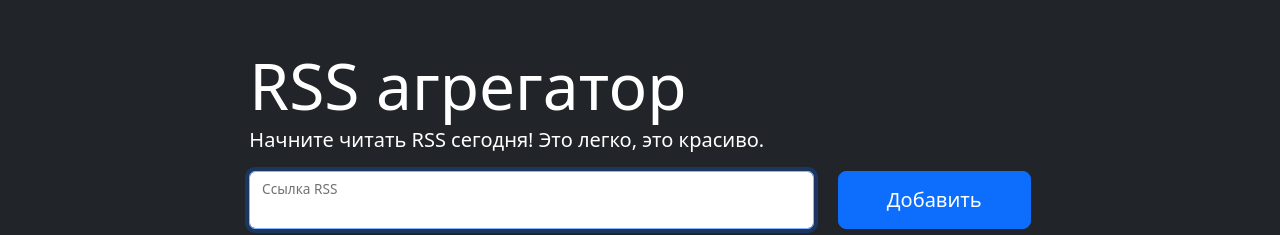
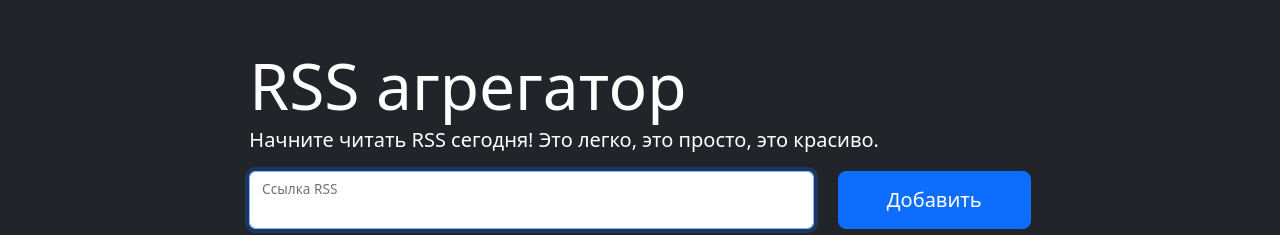
Before and after one commit to JS-Demi/RSS-aggregator, a website built with webpack: page index.html in a window 1280 px wide. Shown: the top 235 px of the page. Built offline with nearby package versions, Linux system fonts and the light colour scheme; what on-change would draw is missing.

Commit message:
fix i18n and add init html on diff lang

```diff
--- a/index.html
+++ b/index.html
@@ -40,7 +40,7 @@
                                 </div>
                             </div>
                         </form>
-                        <p class="mt-2 mb-0 text-muted">Пример: https://lorem-rss.hexlet.app/feed</p>
+                        <p class="mt-2 mb-0 text-muted example">Пример: https://lorem-rss.hexlet.app/feed</p>
                         <p class="feedback m-0 position-absolute small text-danger"></p>
                     </div>
                 </div>
--- a/src/locales/en.js
+++ b/src/locales/en.js
@@ -1,9 +1,10 @@
 export default {
     translation: {
-        languages: {
-            en: 'English',
-            ru: 'Русский',
-        },
+        title: 'RSS aggregator',
+        description: 'Start read RSS today! It\'s easy, it\'s simple, it\'s pretty.',
+        label: 'RSS link',
+        addButton: 'Add',
+        exampleLink: 'Example: https://lorem-rss.hexlet.app/feed',
         error: {
             invalidUrl: 'Link should be a valid URL',
             alreadyExist: 'RSS already exist',
--- a/src/locales/ru.js
+++ b/src/locales/ru.js
@@ -1,9 +1,10 @@
 export default {
     translation: {
-        languages: {
-            en: 'English',
-            ru: 'Русский',
-        },
+        title: 'RSS агрегатор',
+        description: 'Начните читать RSS сегодня! Это легко, это просто, это красиво.',
+        label: 'Ссылка RSS',
+        addButton: 'Добавить',
+        exampleLink: 'Пример: https://lorem-rss.hexlet.app/feed',
         error: {
             invalidUrl: 'Ссылка должна быть валидным URL',
             alreadyExist: 'RSS уже существует',
--- a/src/main.js
+++ b/src/main.js
@@ -3,11 +3,17 @@ import onChange from 'on-change';
 import { uniqueId } from 'lodash';
 import view from './view.js';
 import i18n from 'i18next';
-import resourses from './locales/lang.js';
+import resources from './locales/lang.js';
+import { View } from './view.js'
 
 
-const app = () => {
+const app = async () => {
 const elements = {
+    title: document.querySelector('h1'),
+    description: document.querySelector('.lead'),
+    label: document.querySelector('label'),
+    addButton: document.querySelector('form .btn-primary'),
+    exampleLink: document.querySelector('.example'),
     input: document.querySelector('#url-input'),
     feedback: document.querySelector('.feedback'),
     form: document.querySelector('.rss-form'),
@@ -33,14 +39,15 @@ const initialState = {
 
 const i18nInstance = i18n.createInstance();
 i18nInstance.init({
-    lng: initialState.defaultLanguage,
-    resourses,
+    lng: 'ru',
+    resources,
 })
 .then(() => {
+    const buildLangTree = new View();
+    buildLangTree.init(i18nInstance, elements)
+    const state = onChange(initialState, view(i18nInstance, elements));
 
-const state = onChange(initialState, view(i18nInstance, elements));
-
-form.addEventListener('submit', (e) => {
+    form.addEventListener('submit', (e) => {
     e.preventDefault();
     const url = input.value;
     const requested = state.requested.map(({ url }) => url);
@@ -59,5 +66,8 @@ form.addEventListener('submit', (e) => {
    });
 });
 })
+.catch((err) => {
+    console.log(err)
+})
 };
 export default app
--- a/src/view.js
+++ b/src/view.js
@@ -1,17 +1,51 @@
+import { add } from "lodash";
+
 export default (i18nextInstance, elements) => (path, value) => {
-    console.log(i18nextInstance.t(`error.${value}`))
+    console.log(i18nextInstance.t('title'))
     switch(path) {
         case 'form.error':
             if (value === null) {
-                elements.form.reset();
-                elements.input.focus();
                 elements.feedback.textContent = '';
                 elements.input.classList.remove('is-invalid');
             } else {
-                elements.feedback.textContent = i18nextInstance.t(`error.${value}`)
+                elements.feedback.textContent = `${i18nextInstance.t(`error.${value}`)}`
                 elements.input.classList.add('is-invalid');
+            }
+            break;
+        case 'form.state':
+            switch (value) {
+                case 'filling':
+                    elements.form.reset();
+                    elements.input.focus();
+                    break;
+                default:
+                console.log(`unknow process ${value}`);
             }
             break;
         default: `unknwown ${path}`;
     }
 }
+
+export class View {
+    constructor() {
+        this.i18n = null;
+        this.elements = null;
+    }
+
+    init(i18next, elements) {
+        this.i18n = i18next;
+        this.elements = elements;
+        const {
+            title,
+            description,
+            label,
+            addButton,
+            exampleLink,
+        } = this.elements;
+        title.textContent = this.i18n.t('title');
+        description.textContent = this.i18n.t('description');
+        label.textContent = this.i18n.t('label');
+        addButton.textContent = this.i18n.t('addButton');
+        exampleLink.textContent = this.i18n.t('exampleLink')
+    }
+}
```
